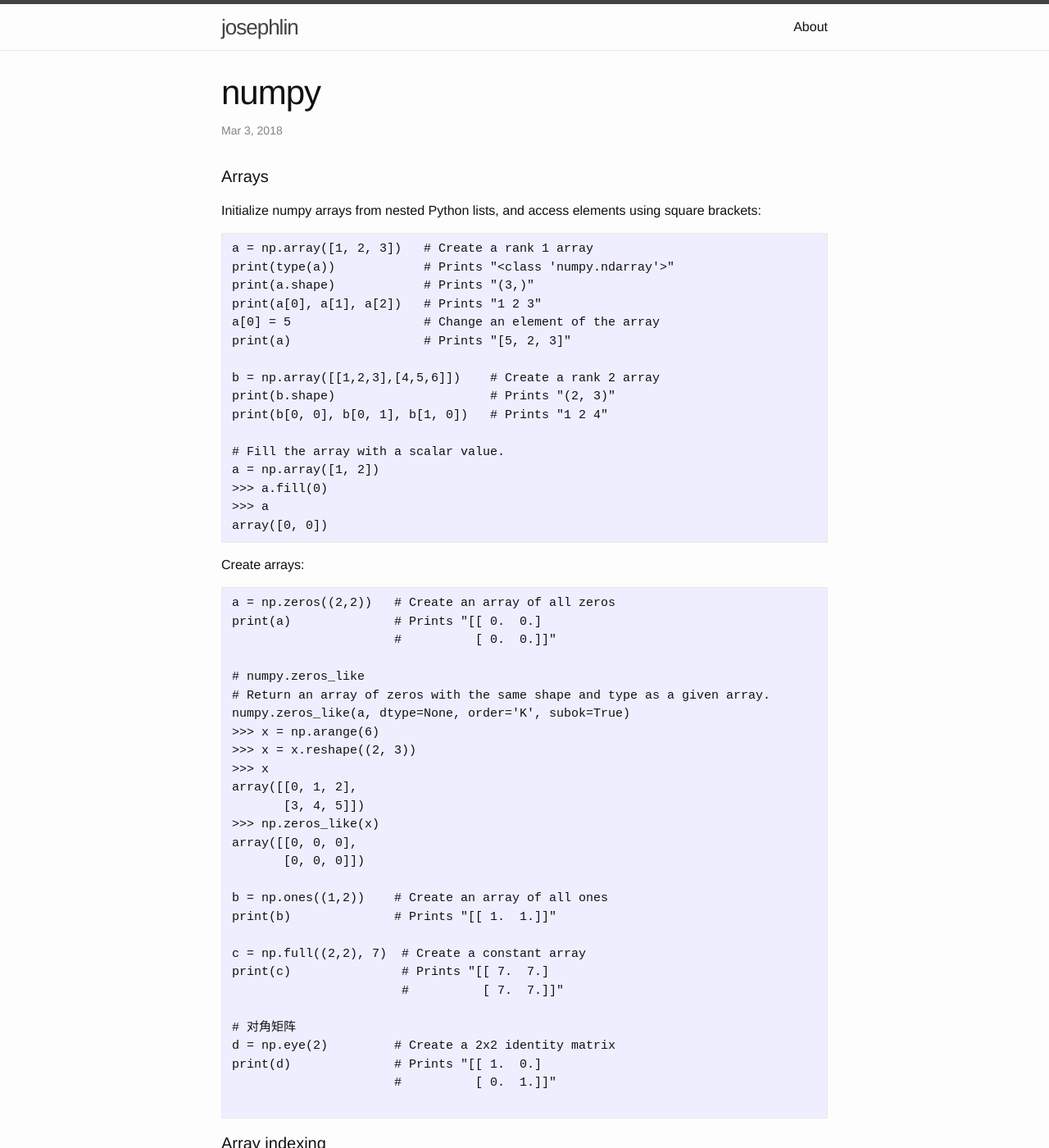
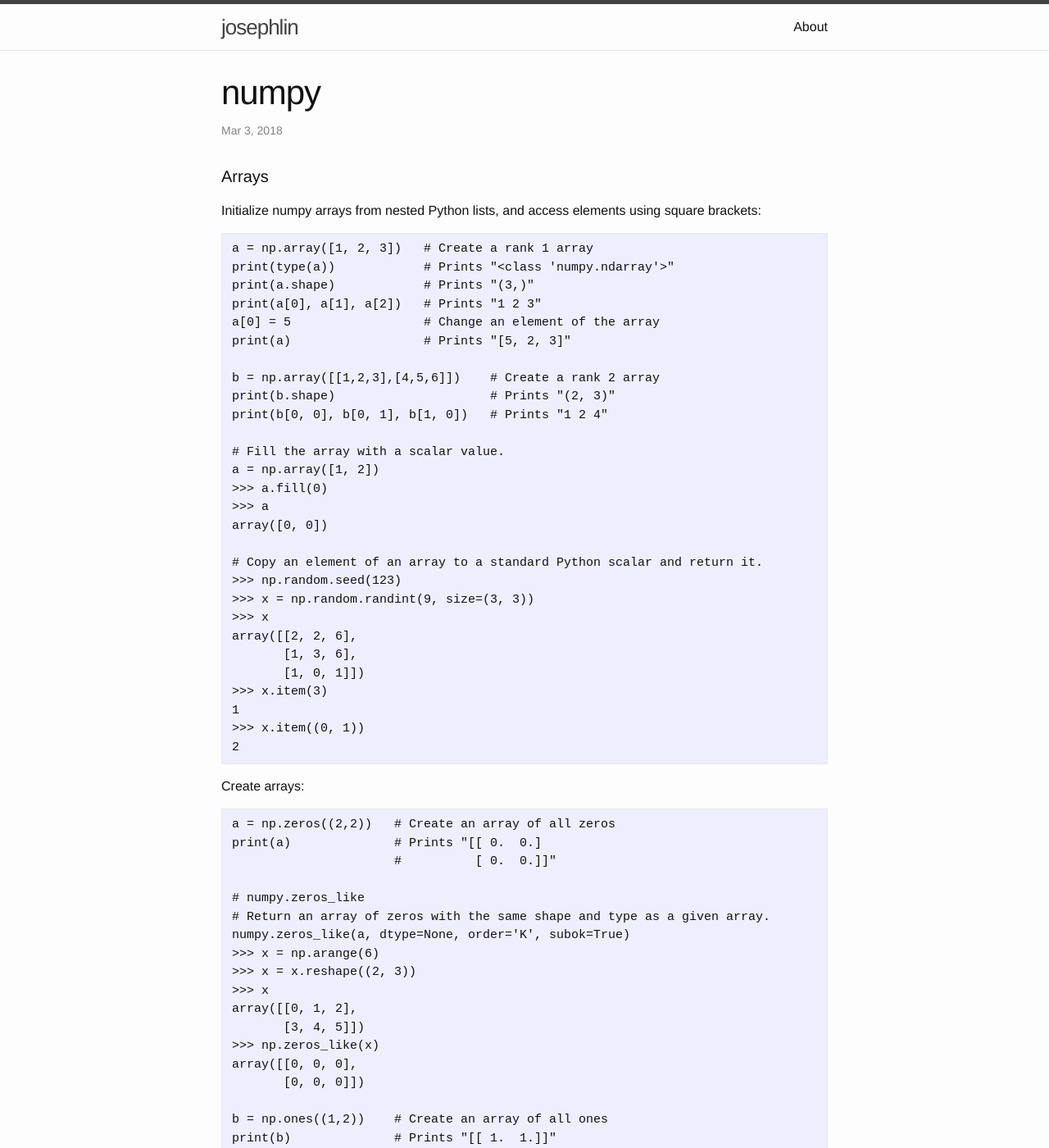
Before and after one commit to josephstalin117/josephstalin117.github.io, a Jekyll site: the page built from _posts/2018-3-3-numpy.markdown, in a window 1280 px wide and 1400 px high. Shown: the whole window at 82% size. Built offline with Jekyll 4.4.1, drawn with Linux system fonts in a browser that asks for light colours.

Commit message:
add numpy.item

````diff
--- a/_posts/2018-3-3-numpy.markdown
+++ b/_posts/2018-3-3-numpy.markdown
@@ -25,6 +25,18 @@ a = np.array([1, 2])
 >>> a.fill(0)
 >>> a
 array([0, 0])
+
+# Copy an element of an array to a standard Python scalar and return it.
+>>> np.random.seed(123)
+>>> x = np.random.randint(9, size=(3, 3))
+>>> x
+array([[2, 2, 6],
+       [1, 3, 6],
+       [1, 0, 1]])
+>>> x.item(3)
+1
+>>> x.item((0, 1))
+2
 ```
 
 Create arrays:
````
